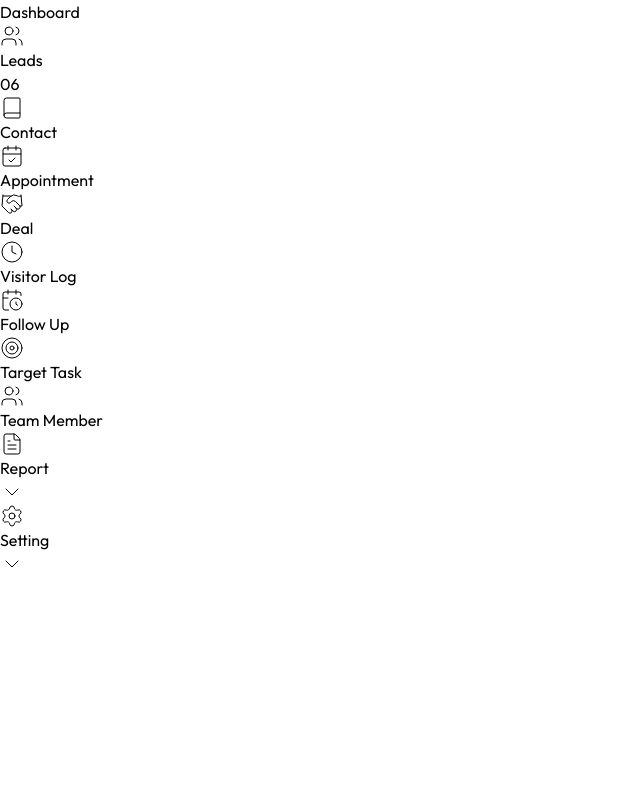
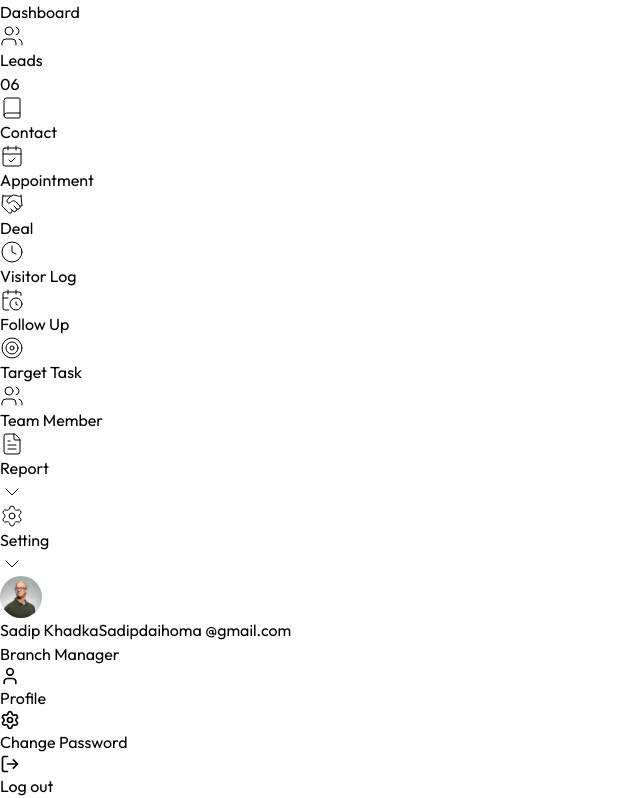
Before and after one commit to Groot-001/Current_Project, a React (Vite) app: page /dashboard in a window 1280 px wide. Shown: the part 262-1060 px from the top of the page, without its empty margins (0-640 px from the left). Before the commit the page ends 838 px from the top, so only its background shows below. Built offline with nearby package versions, Linux system fonts and the light colour scheme.

Commit message:
DashboardProfile completed

```diff
--- a/src/components/dashboard/Profile.tsx
+++ b/src/components/dashboard/Profile.tsx
@@ -1,13 +1,43 @@
+import profile from "../../assets/Ellipse 3.svg";
+import { User } from "lucide-react";
+import { Settings } from "lucide-react";
+import { LogOut } from "lucide-react";
+
 const Profile = () => {
   return (
     <div className="rounded-[14px] bg-[#FFFAF9] shadow-[0px_0px_2px_0px_#0000004D] py-3 flex flex-col">
-      <div className="px-5 py-[10px] flex flex-col gap-[7px] ">
-        <div className="flex ">
-
+      <div className="px-5 py-[10px] flex flex-col gap-[7px] border-b-[1px]">
+        <div className="flex gap-[10px] py-[10px]">
+          <img src={profile} alt="Profilepic" className="w-11 h-11" />
+          <div className="flex flex-col">
+            <span className="font-normal text-base text-[#292929]">
+              Sadip Khadka
+            </span>
+            <span className="font-normal text-[10px] leading-[14px] text-[#8D8D8D]">
+              Sadipdaihoma @gmail.com
+            </span>
+          </div>
+        </div>
+        <span className="font-normal text-sm text-center text-[#FFFFFF] rounded-full bg-[#A03879] py-1 px-[26px]">
+          Branch Manager
+        </span>
+      </div>
+      <div className="border-b-[1px] flex flex-col">
+        <div className="flex gap-2 py-3 px-5">
+          <User size={20} />
+          <span className="font-light text-sm text-[#5C5C5C]">Profile</span>
+        </div>
+        <div className="flex gap-2 py-3 px-5">
+          <Settings size={20} />
+          <span className="font-light text-sm text-[#5C5C5C]">
+            Change Password
+          </span>
         </div>
       </div>
-      <div></div>
-      <div></div>
+      <div className="flex gap-2 py-3 px-5">
+        <LogOut size={20} />
+        <span className="font-light text-sm text-[#3B3B3B]">Log out</span>
+      </div>
     </div>
   );
 };
```
Also changed, not shown: src/assets/Ellipse 3.svg (added).
